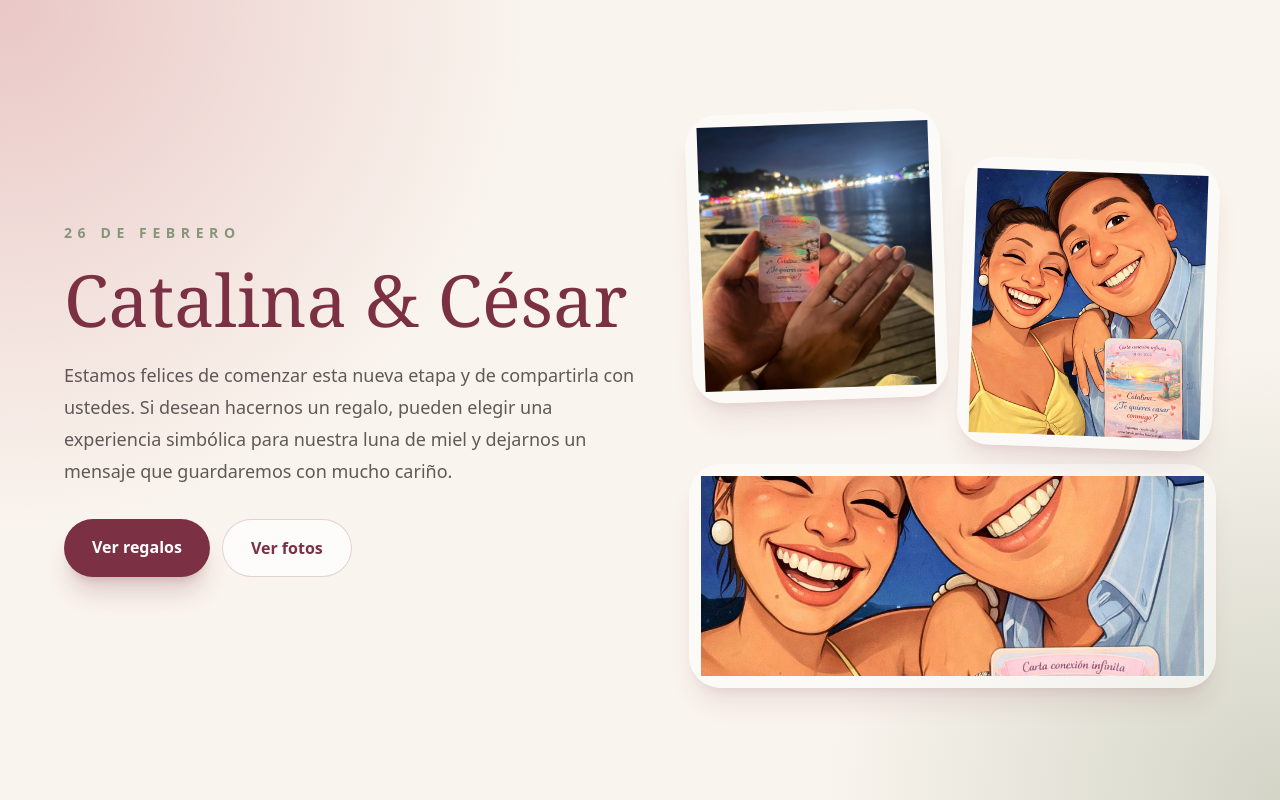
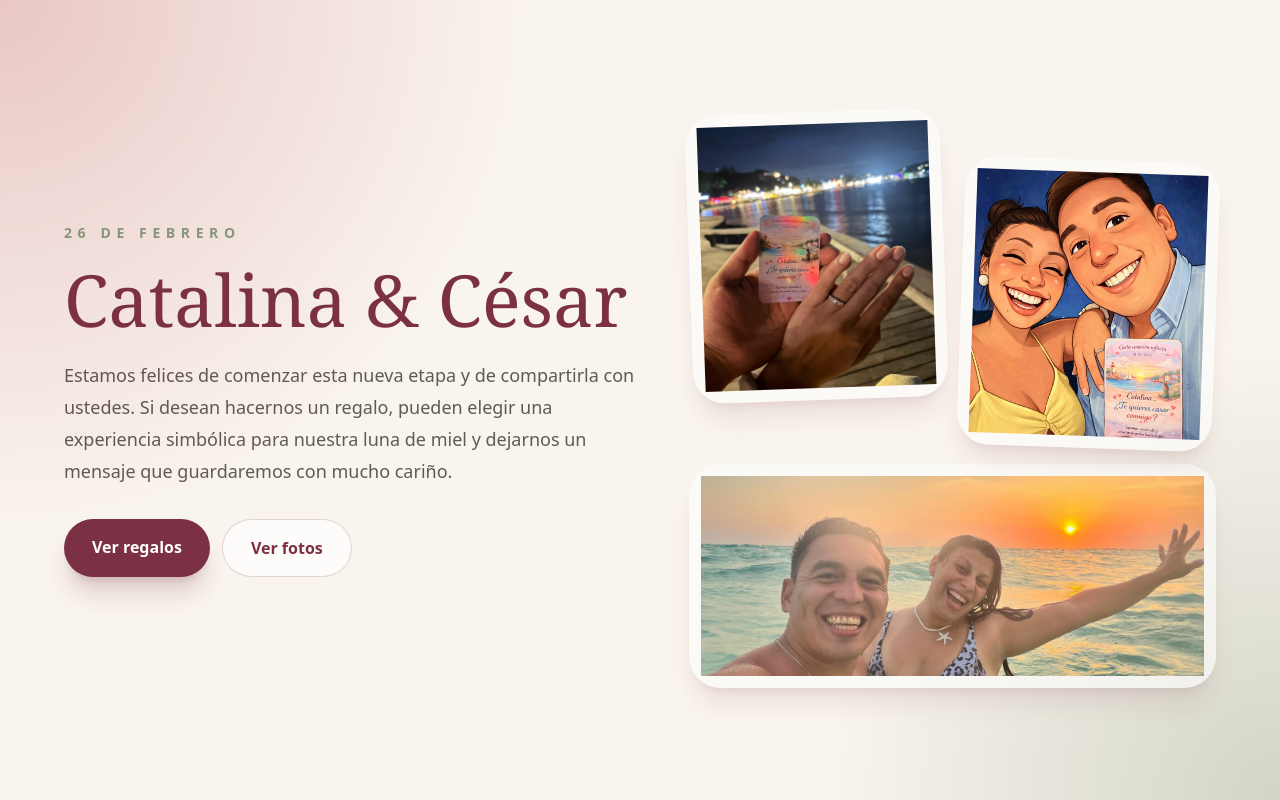
Before and after one commit to cesarodriguez96-02-26/regalos-matri-cata-cesar, a Next.js app: page / in a window 1280 px wide. Shown: the top 800 px of the page. Built offline with nearby package versions, Linux system fonts and the light colour scheme.

Commit message:
actualizar foto 3

```diff
--- a/src/app/page.tsx
+++ b/src/app/page.tsx
@@ -26,7 +26,7 @@ export default function Home() {
               <div className="flex h-full items-center justify-center rounded-[1.5rem] bg-sage/25 text-center text-sm text-wine/70"><img src="/photos/foto-2.jpeg" alt="Catalina y César 2" className="h-full w-full object-cover object-center transition duration-500 hover:scale-105"/></div>
             </div>
             <div className="col-span-2 h-56 rounded-[2rem] bg-white/60 p-3 shadow-xl shadow-wine/10">
-              <div className="flex h-full items-center justify-center rounded-[1.5rem] bg-wine/10 text-center text-sm text-wine/70"><img src="/photos/foto-2.jpeg" alt="Catalina y César 3" className="h-full w-full object-cover object-center transition duration-500 hover:scale-105"/></div>
+              <div className="flex h-full items-center justify-center rounded-[1.5rem] bg-wine/10 text-center text-sm text-wine/70"><img src="/photos/foto-3.jpeg" alt="Catalina y César 3" className="h-full w-full object-cover object-center transition duration-500 hover:scale-105"/></div>
             </div>
           </div>
         </div>
```
